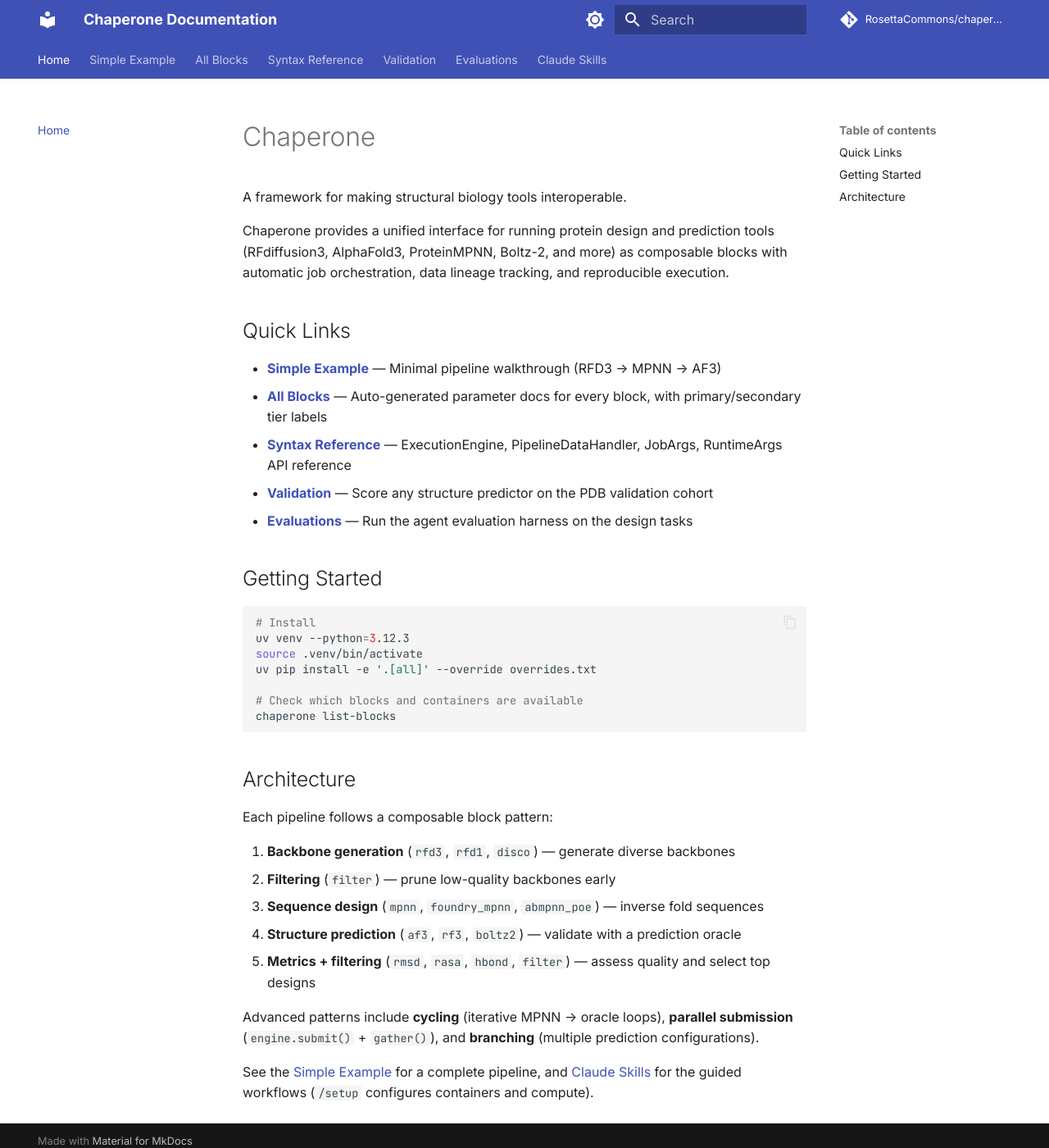
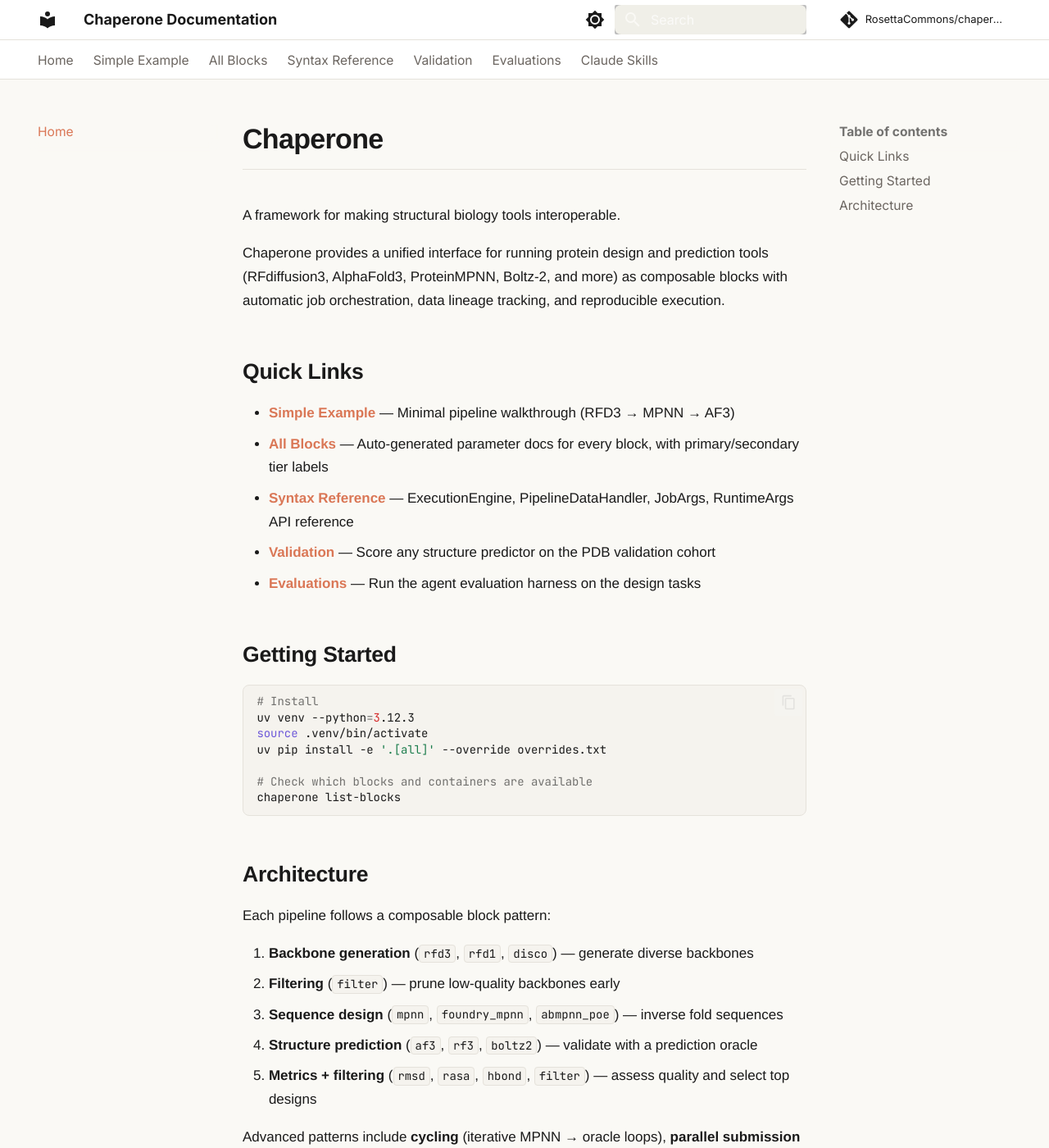
Before and after one commit to RosettaCommons/chaperone, an MkDocs documentation site: the page built from docs/site/index.md, in a window 1280 px wide and 1400 px high. Shown: the whole window at 82% size. Built offline with MkDocs 1.6.1 and Material for MkDocs 9.7.7, drawn with Linux system fonts in a browser that asks for light colours; comment, search, counter and statistics services are not loaded.

Commit message:
Restore original Pipelines documentation theme

```diff
--- a/docs/requirements.txt
+++ b/docs/requirements.txt
@@ -1,3 +1,3 @@
 # Documentation builds do not require Chaperone's scientific dependencies.
 mkdocs==1.6.1
-mkdocs-material==9.7.4
+mkdocs-material==9.7.7
--- /dev/null
+++ b/docs/site/stylesheets/claude.css
@@ -0,0 +1,246 @@
+/* Claude/Anthropic-inspired theme overrides for mkdocs-material */
+
+:root {
+  /* Anthropic brand palette */
+  --claude-bg: #faf9f5;
+  --claude-bg-alt: #f0efe8;
+  --claude-surface: #ffffff;
+  --claude-text: #1a1a1a;
+  --claude-text-secondary: #6b6560;
+  --claude-accent: #da7756;
+  --claude-accent-hover: #c4624a;
+  --claude-border: #e5e2db;
+  --claude-code-bg: #f5f3ee;
+  --claude-link: #da7756;
+}
+
+/* Dark mode overrides */
+[data-md-color-scheme="slate"] {
+  --claude-bg: #1a1816;
+  --claude-bg-alt: #242220;
+  --claude-surface: #2a2826;
+  --claude-text: #e8e4de;
+  --claude-text-secondary: #9a9590;
+  --claude-accent: #e08b6d;
+  --claude-accent-hover: #eda58c;
+  --claude-border: #3a3836;
+  --claude-code-bg: #2e2c2a;
+  --claude-link: #e08b6d;
+}
+
+/* Override material theme colors */
+[data-md-color-scheme="default"] {
+  --md-primary-fg-color: #1a1a1a;
+  --md-primary-bg-color: var(--claude-bg);
+  --md-accent-fg-color: var(--claude-accent);
+  --md-default-bg-color: var(--claude-bg);
+  --md-typeset-a-color: var(--claude-link);
+}
+
+[data-md-color-scheme="slate"] {
+  --md-primary-fg-color: #e8e4de;
+  --md-primary-bg-color: var(--claude-bg);
+  --md-accent-fg-color: var(--claude-accent);
+  --md-default-bg-color: var(--claude-bg);
+  --md-typeset-a-color: var(--claude-link);
+}
+
+/* Typography — clean, readable, minimal */
+.md-typeset {
+  font-family: "Söhne", "Helvetica Neue", Arial, sans-serif;
+  font-size: 0.85rem;
+  line-height: 1.7;
+  color: var(--claude-text);
+}
+
+.md-typeset h1 {
+  font-weight: 600;
+  letter-spacing: -0.02em;
+  color: var(--claude-text);
+  border-bottom: 1px solid var(--claude-border);
+  padding-bottom: 0.4em;
+}
+
+.md-typeset h2 {
+  font-weight: 600;
+  letter-spacing: -0.01em;
+  color: var(--claude-text);
+  margin-top: 2em;
+}
+
+.md-typeset h3 {
+  font-weight: 500;
+  color: var(--claude-text);
+}
+
+/* Links */
+.md-typeset a {
+  color: var(--claude-link);
+  text-decoration: none;
+  border-bottom: 1px solid transparent;
+  transition: border-color 0.15s ease;
+}
+
+.md-typeset a:hover {
+  color: var(--claude-accent-hover);
+  border-bottom-color: var(--claude-accent-hover);
+}
+
+/* Header bar */
+.md-header {
+  background-color: var(--claude-surface);
+  color: var(--claude-text);
+  box-shadow: 0 1px 0 var(--claude-border);
+}
+
+[data-md-color-scheme="slate"] .md-header {
+  background-color: var(--claude-surface);
+}
+
+.md-header__title {
+  font-weight: 500;
+}
+
+/* Navigation sidebar */
+.md-nav {
+  font-size: 0.78rem;
+}
+
+.md-nav__link {
+  color: var(--claude-text-secondary) !important;
+}
+
+.md-nav__link:hover,
+.md-nav__link--active {
+  color: var(--claude-accent) !important;
+}
+
+.md-nav__item--active > .md-nav__link {
+  color: var(--claude-accent) !important;
+  font-weight: 500;
+}
+
+/* Sidebar background */
+.md-sidebar {
+  background-color: transparent;
+}
+
+/* Code blocks */
+.md-typeset code {
+  background-color: var(--claude-code-bg);
+  color: var(--claude-text);
+  border-radius: 4px;
+  padding: 0.1em 0.35em;
+  font-size: 0.82em;
+  border: 1px solid var(--claude-border);
+}
+
+.md-typeset pre {
+  background-color: var(--claude-code-bg) !important;
+  border: 1px solid var(--claude-border);
+  border-radius: 8px;
+}
+
+.md-typeset pre code {
+  border: none;
+  background: transparent;
+}
+
+/* Tables — clean, minimal borders */
+.md-typeset table:not([class]) {
+  border: 1px solid var(--claude-border);
+  border-radius: 8px;
+  overflow: hidden;
+  font-size: 0.8rem;
+  border-collapse: separate;
+  border-spacing: 0;
+}
+
+.md-typeset table:not([class]) th {
+  background-color: var(--claude-bg-alt);
+  font-weight: 500;
+  text-transform: none;
+  letter-spacing: 0;
+  border-bottom: 1px solid var(--claude-border);
+  padding: 0.7em 1em;
+}
+
+.md-typeset table:not([class]) td {
+  border-bottom: 1px solid var(--claude-border);
+  padding: 0.6em 1em;
+}
+
+.md-typeset table:not([class]) tr:last-child td {
+  border-bottom: none;
+}
+
+/* Blockquotes — used for paper references */
+.md-typeset blockquote {
+  border-left: 3px solid var(--claude-accent);
+  background-color: var(--claude-bg-alt);
+  padding: 0.6em 1em;
+  margin: 0.8em 0;
+  border-radius: 0 6px 6px 0;
+  color: var(--claude-text-secondary);
+  font-size: 0.85em;
+}
+
+/* Admonitions */
+.md-typeset .admonition {
+  border-radius: 8px;
+  border: 1px solid var(--claude-border);
+  box-shadow: none;
+}
+
+/* Tabs styling */
+.md-tabs {
+  background-color: var(--claude-surface);
+  border-bottom: 1px solid var(--claude-border);
+}
+
+.md-tabs__link {
+  color: var(--claude-text-secondary) !important;
+  font-size: 0.78rem;
+  font-weight: 400;
+  opacity: 1 !important;
+}
+
+.md-tabs__link--active {
+  color: var(--claude-accent) !important;
+  font-weight: 500;
+  opacity: 1 !important;
+}
+
+.md-tabs__link:hover {
+  color: var(--claude-accent) !important;
+  opacity: 1 !important;
+}
+
+/* Search */
+.md-search__input {
+  background-color: var(--claude-bg-alt);
+  border-radius: 8px;
+}
+
+/* Footer */
+.md-footer {
+  background-color: var(--claude-surface);
+  border-top: 1px solid var(--claude-border);
+}
+
+/* Content area max width for readability */
+.md-content__inner {
+  max-width: 72em;
+}
+
+/* Horizontal rules */
+.md-typeset hr {
+  border-color: var(--claude-border);
+}
+
+/* Smooth transitions */
+.md-typeset a,
+.md-nav__link,
+.md-tabs__link {
+  transition: color 0.15s ease;
+}
--- a/mkdocs.yml
+++ b/mkdocs.yml
@@ -33,6 +33,9 @@
         icon: material/brightness-4
         name: Switch to light mode
 
+extra_css:
+  - stylesheets/claude.css
+
 plugins:
   - search:
       separator: '[\s\-,:!=\[\]()"`/]+|\.(?!\d)|&[lg]t;|(?!\b)(?=[A-Z][a-z])'
```
Also changed, not shown: docs/README.md (+5 -0 lines), 1 other file.
